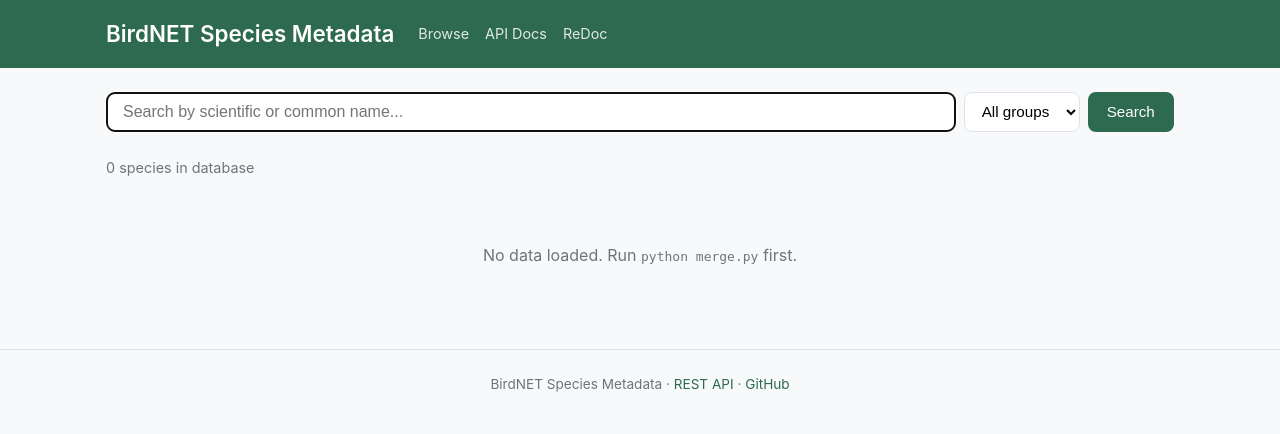
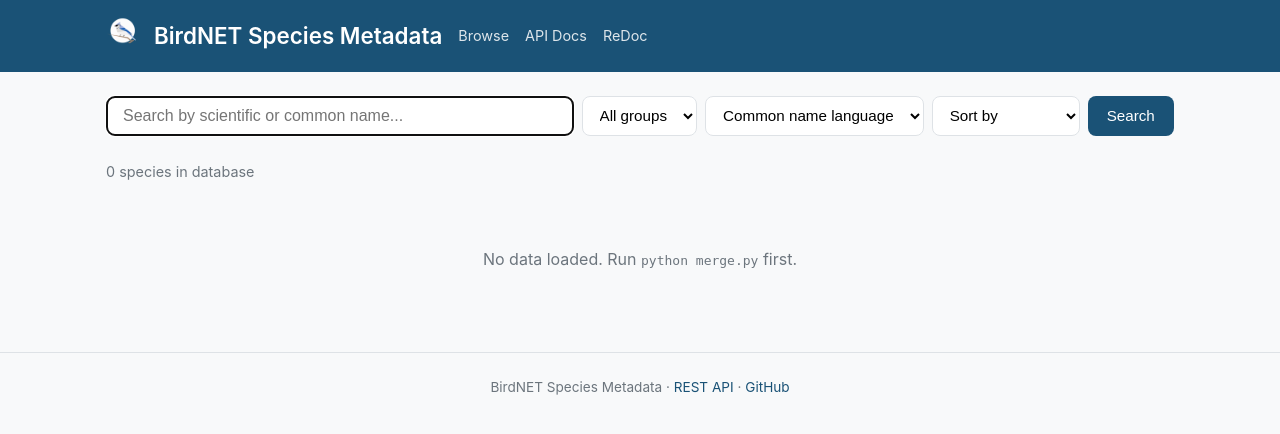
Before and after one commit to birdnet-team/birdnet-taxonomy, a FastAPI app: page / in a window 1280 px wide. Shown: the top 434 px of the page. Run offline with FastAPI, Linux system fonts and the light colour scheme; some libraries are stand-ins or nearby versions.

Commit message:
feat: add language selection and sorting options in species search, enhance JSON display modal

```diff
--- a/server.py
+++ b/server.py
@@ -26,6 +26,8 @@ from fastapi import FastAPI, HTTPException, Query, Request
 from fastapi.responses import HTMLResponse, JSONResponse
 from fastapi.staticfiles import StaticFiles
 from fastapi.templating import Jinja2Templates
+
+from utils.config import LOCALE_NAMES, get_locales
 
 ROOT = Path(__file__).resolve().parent
 TEMPLATES_DIR = ROOT / "templates"
@@ -104,6 +106,9 @@ app = FastAPI(
 
 templates = Jinja2Templates(directory=str(TEMPLATES_DIR))
 
+# Serve static assets (logo, etc.)
+STATIC_DIR = ROOT / "static"
+app.mount("/static", StaticFiles(directory=str(STATIC_DIR)), name="static")
 
 # Serve local images if directory exists
 if IMAGES_DIR.exists():
@@ -116,9 +121,18 @@ if IMAGES_DIR.exists():
 
 @app.get("/", response_class=HTMLResponse, include_in_schema=False)
 async def home(request: Request, q: str = "", group: str = "",
-               page: int = 1, per_page: int = 50):
+               lang: str = "", sort: str = "", page: int = 1, per_page: int = 50):
     """Home page with search and species listing."""
     results = _search(q, group)
+
+    # Sort results
+    if sort == "a-z":
+        results = sorted(results, key=lambda r: (r.get("common_name") or r.get("scientific_name", "")).lower())
+    elif sort == "z-a":
+        results = sorted(results, key=lambda r: (r.get("common_name") or r.get("scientific_name", "")).lower(), reverse=True)
+    elif sort == "obs":
+        results = sorted(results, key=lambda r: r.get("observations_count", 0) or 0, reverse=True)
+
     total = len(results)
 
     # Pagination
@@ -130,11 +144,19 @@ async def home(request: Request, q: str = "", group: str = "",
     # Available groups
     groups = sorted(set(r.get("taxon_group", "") for r in _species_list if r.get("taxon_group")))
 
+    # Available locales from config (sorted by display name, exclude 'en')
+    config_locales = get_locales()
+    locales = [(code, LOCALE_NAMES.get(code, code)) for code in config_locales if code != "en"]
+    locales.sort(key=lambda x: x[1])
+
     return templates.TemplateResponse("home.html", {
         "request": request,
         "species": page_results,
         "query": q,
         "group": group,
+        "lang": lang,
+        "sort": sort,
+        "locales": locales,
         "groups": groups,
         "total": total,
         "page": page,
--- a/templates/base.html
+++ b/templates/base.html
@@ -4,14 +4,15 @@
     <meta charset="UTF-8">
     <meta name="viewport" content="width=device-width, initial-scale=1.0">
     <title>{% block title %}BirdNET Species Metadata{% endblock %}</title>
+    <link rel="icon" type="image/png" href="/static/logo.png">
     <style>
         :root {
             --bg: #f8f9fa;
             --card: #ffffff;
             --text: #212529;
             --muted: #6c757d;
-            --accent: #2d6a4f;
-            --accent-light: #40916c;
+            --accent: #1a5276;
+            --accent-light: #2980b9;
             --border: #dee2e6;
             --radius: 8px;
         }
@@ -33,7 +34,8 @@
             padding: 1rem 0;
             margin-bottom: 1.5rem;
         }
-        header .container { display: flex; align-items: center; gap: 1.5rem; }
+        header .container { display: flex; align-items: center; gap: 1rem; }
+        header .logo { height: 32px; width: 32px; border-radius: 50%; }
         header h1 { font-size: 1.4rem; font-weight: 600; }
         header a { color: white; }
         header nav { display: flex; gap: 1rem; font-size: 0.9rem; }
@@ -92,20 +94,20 @@
         .species-card a:hover { text-decoration: none; }
         .species-card img {
             width: 100%;
-            height: 180px;
+            aspect-ratio: 3/2;
             object-fit: cover;
             background: #e9ecef;
         }
         .species-card .card-body { padding: 0.8rem 1rem; }
+        .species-card .common-name {
+            font-size: 1.05rem;
+            font-weight: 600;
+            color: var(--text);
+        }
         .species-card .sci-name {
             font-style: italic;
-            font-size: 1rem;
-            font-weight: 600;
-            color: var(--accent);
-        }
-        .species-card .common-name {
-            font-size: 0.95rem;
-            color: var(--text);
+            font-size: 0.85rem;
+            color: var(--muted);
         }
         .species-card .meta {
             font-size: 0.8rem;
@@ -148,7 +150,7 @@
 
         .no-img {
             width: 100%;
-            height: 180px;
+            aspect-ratio: 3/2;
             background: #e9ecef;
             display: flex;
             align-items: center;
@@ -171,6 +173,7 @@
 <body>
     <header>
         <div class="container">
+            <a href="/"><img class="logo" src="/static/logo.png" alt="BirdNET"></a>
             <h1><a href="/">BirdNET Species Metadata</a></h1>
             <nav>
                 <a href="/">Browse</a>
--- a/templates/home.html
+++ b/templates/home.html
@@ -10,6 +10,18 @@
         {% for g in groups %}
         <option value="{{ g }}" {% if g == group %}selected{% endif %}>{{ g }}</option>
         {% endfor %}
+    </select>
+    <select name="lang">
+        <option value="">Common name language</option>
+        {% for code, name in locales %}
+        <option value="{{ code }}" {% if code == lang %}selected{% endif %}>{{ name }}</option>
+        {% endfor %}
+    </select>
+    <select name="sort">
+        <option value="">Sort by</option>
+        <option value="a-z" {% if sort == 'a-z' %}selected{% endif %}>Name A–Z</option>
+        <option value="z-a" {% if sort == 'z-a' %}selected{% endif %}>Name Z–A</option>
+        <option value="obs" {% if sort == 'obs' %}selected{% endif %}>Most observed</option>
     </select>
     <button type="submit">Search</button>
 </form>
@@ -29,16 +41,17 @@
     {% for s in species %}
     <div class="species-card">
         <a href="/species/{{ s.scientific_name }}">
+            {% set display_name = s.common_names.get(lang, s.common_name) if lang and s.common_names else s.common_name %}
             {% if s.image_url %}
-            <img src="{{ s.image_url }}" alt="{{ s.common_name or s.scientific_name }}" loading="lazy">
+            <img src="{{ s.image_url }}" alt="{{ display_name or s.scientific_name }}" loading="lazy">
             {% else %}
             <div class="no-img">No image</div>
             {% endif %}
             <div class="card-body">
+                {% if display_name %}
+                <div class="common-name">{{ display_name }}</div>
+                {% endif %}
                 <div class="sci-name">{{ s.scientific_name }}</div>
-                {% if s.common_name %}
-                <div class="common-name">{{ s.common_name }}</div>
-                {% endif %}
                 <div class="meta">
                     <span class="badge badge-{{ s.taxon_group|lower }}">{{ s.taxon_group }}</span>
                     {% if s.observations_count %}
@@ -54,19 +67,19 @@
 {% if total_pages > 1 %}
 <div class="pagination">
     {% if page > 1 %}
-    <a href="?q={{ query }}&group={{ group }}&page={{ page - 1 }}">&laquo; Prev</a>
+    <a href="?q={{ query }}&group={{ group }}&lang={{ lang }}&sort={{ sort }}&page={{ page - 1 }}">&laquo; Prev</a>
     {% endif %}
     {% for p in range(1, total_pages + 1) %}
         {% if p == page %}
         <span class="active">{{ p }}</span>
         {% elif p <= 3 or p > total_pages - 2 or (p >= page - 1 and p <= page + 1) %}
-        <a href="?q={{ query }}&group={{ group }}&page={{ p }}">{{ p }}</a>
+        <a href="?q={{ query }}&group={{ group }}&lang={{ lang }}&sort={{ sort }}&page={{ p }}">{{ p }}</a>
         {% elif p == 4 or p == total_pages - 2 %}
         <span>&hellip;</span>
         {% endif %}
     {% endfor %}
     {% if page < total_pages %}
-    <a href="?q={{ query }}&group={{ group }}&page={{ page + 1 }}">Next &raquo;</a>
+    <a href="?q={{ query }}&group={{ group }}&lang={{ lang }}&sort={{ sort }}&page={{ page + 1 }}">Next &raquo;</a>
     {% endif %}
 </div>
 {% endif %}
```
Also changed, not shown: templates/species.html (+123 -5 lines), static/logo.png (added).
